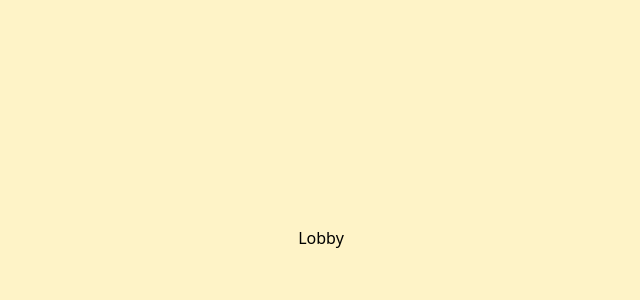
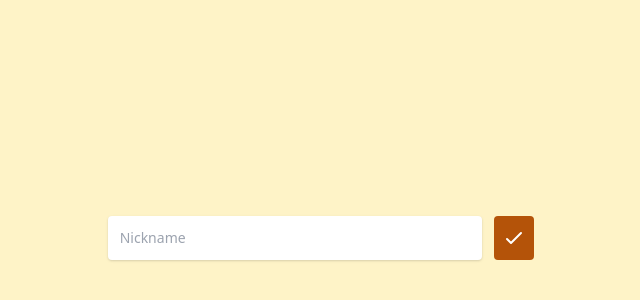
Before and after one commit to ceyhunmelek/multiplayer-tictactoe, a React (Create React App) app in the folder client/: page / in a window 1280 px wide. Shown: the part 162-462 px from the top of the page, without its empty margins (319-959 px from the left). Built offline with nearby package versions, Linux system fonts and the light colour scheme.

Commit message:
Implemented lobby features

```diff
--- a/client/src/components/Lobby.jsx
+++ b/client/src/components/Lobby.jsx
@@ -1,7 +1,47 @@
-import React from "react";
+import React, { useState, useEffect } from "react";
+import { useSelector } from "react-redux";
+import { setNick, createRoom, joinRoom } from "../socket";
+import { useHistory } from "react-router-dom";
 
 const Lobby = () => {
-  return <div>Lobby</div>;
+  const user = useSelector(state => state.user);
+  const game = useSelector(state => state.game);
+  const history = useHistory();
+  useEffect(() => game.id && history.push(`/game/${game.id}`), [game]);
+  const [nickInput, setNickInput] = useState("");
+  const [roomID, setRoomID] = useState("");
+  return <div className="flex flex-col md:w-1/3 gap-3">
+    <div className="flex gap-3">
+      <input type="text" placeholder="Nickname" disabled={user.nick} value={nickInput} onChange={e => setNickInput(e.target.value)} onKeyDown={e => !user.nick && e.key === "Enter" && setNick(nickInput)}
+        className="p-3 placeholder-gray-400 text-gray-700 relative bg-white bg-white rounded text-sm shadow outline-none focus:outline-none focus:shadow-outline flex-auto"
+      />
+      {
+        !user.nick && <button type="button" onClick={() => setNick(nickInput)}
+          className="bg-yellow-700 rounded p-2 inline-flex items-center justify-center text-white hover:bg-yellow-800 focus:outline-none">
+          <svg className="w-6 h-6" xmlns="http://www.w3.org/2000/svg" fill="none" viewBox="0 0 24 24" stroke="currentColor">
+            <path strokeLinecap="round" strokeLinejoin="round" strokeWidth="2" d="M5 13l4 4L19 7" />
+          </svg>
+        </button>
+      }
+    </div>
+    {
+      user.nick && <>
+        <button type="button" onClick={() => createRoom()}
+          className="bg-yellow-700 rounded p-2 inline-flex items-center justify-center text-white hover:bg-yellow-800 focus:outline-none mt-10">
+          Create Room
+        </button>
+        <div className="flex gap-3">
+          <input type="text" placeholder="Room ID" value={roomID} onChange={e => setRoomID(e.target.value)}
+            className="p-3 placeholder-gray-400 text-gray-700 relative bg-white bg-white rounded text-sm shadow outline-none focus:outline-none focus:shadow-outline flex-auto"
+          />
+          <button type="button" onClick={() => joinRoom(roomID)}
+            className="bg-yellow-700 rounded p-2 inline-flex items-center justify-center text-white hover:bg-yellow-800 focus:outline-none">
+            Join Room
+          </button>
+        </div>
+      </>
+    }
+  </div>;
 };
 
 export default Lobby;
```
